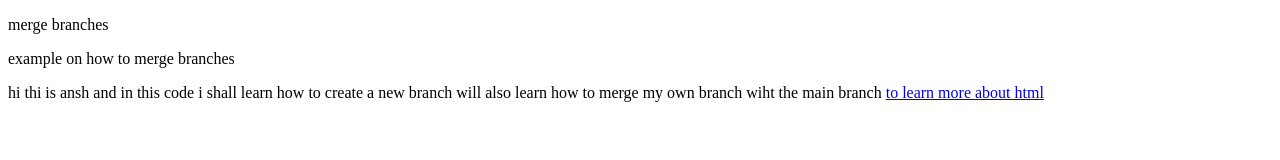
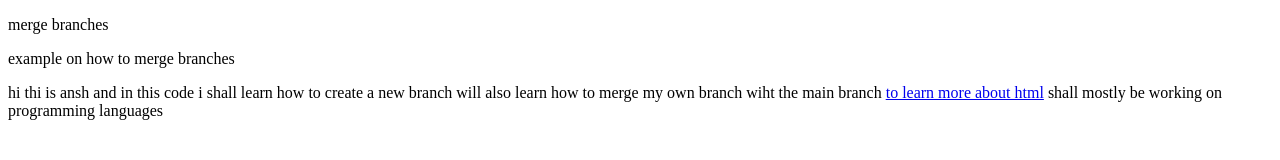
Before and after one commit to Patel-anshj1022/tech_bandits, a plain HTML site: page index.html in a window 1280 px wide. Drawn offline with Linux system fonts and the light colour scheme.

Commit message:
add workingon programmig languages

```diff
--- a/index.html
+++ b/index.html
@@ -11,6 +11,6 @@
     hi thi is ansh and in this code i shall learn how to create a new branch
     will also learn how to merge my own branch wiht the main branch
     <a href="https://www.w3schools.com/html/">to learn more about html</a>
-
+    shall mostly be working on programming languages
 </body>
 </html>
```
